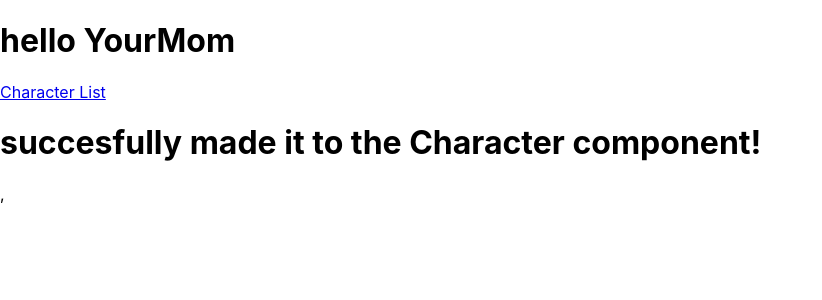
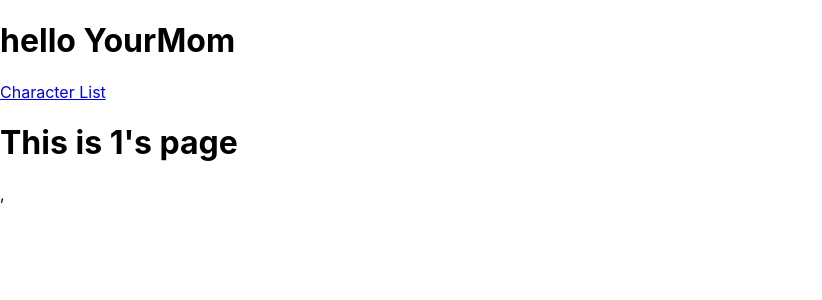
Before and after one commit to kylei-weisse/gw2-building-character, a React (Create React App) app: page /characters/1 in a window 1280 px wide. Shown: the top 300 px of the page, without its empty margins (0-822 px from the left). Built offline with nearby package versions, Linux system fonts and the light colour scheme.

Commit message:
routes to characters

```diff
--- a/src/Character.js
+++ b/src/Character.js
@@ -1,20 +1,11 @@
 import './App.css';
 import React from 'react'; //do I need to use this everywhere?
+import { useParams } from "react-router-dom";
 
-class Character extends React.Component{
-    constructor(props){
-        super(props);
-    }
+export default function Character(props){
+    let params = useParams();
+        return(
+            <h1>This is {params.characterID}'s page</h1>
+        )
 
-    componentDidMount() {
-
-    }
-
-    render(){
-        return(
-            <h1>succesfully made it to the Character component!</h1>
-        )
-    }
 }
-
-export default Character;
--- a/src/CharacterList.js
+++ b/src/CharacterList.js
@@ -27,7 +27,6 @@ class CharacterList extends React.Component {
 
   //ComponentDidMount happens after render(), so any dom updates from render will have already loaded.
   componentDidMount() {
-    console.log("in characterList");
     fetch(
       "https://api.guildwars2.com/v2/characters?access_token=DD1F3448-A7BC-C24E-97E5-40C4C25EC52E8DEC9F3F-F898-4729-88FC-6ABBC8B1DB9A")
       .then((response) => response.json())
--- a/src/index.js
+++ b/src/index.js
@@ -33,4 +33,4 @@ ReactDOM.render(
 // If you want to start measuring performance in your app, pass a function
 // to log results (for example: reportWebVitals(console.log))
 // or send to an analytics endpoint. Learn more: https://bit.ly/CRA-vitals
-reportWebVitals();
+// reportWebVitals();
```
